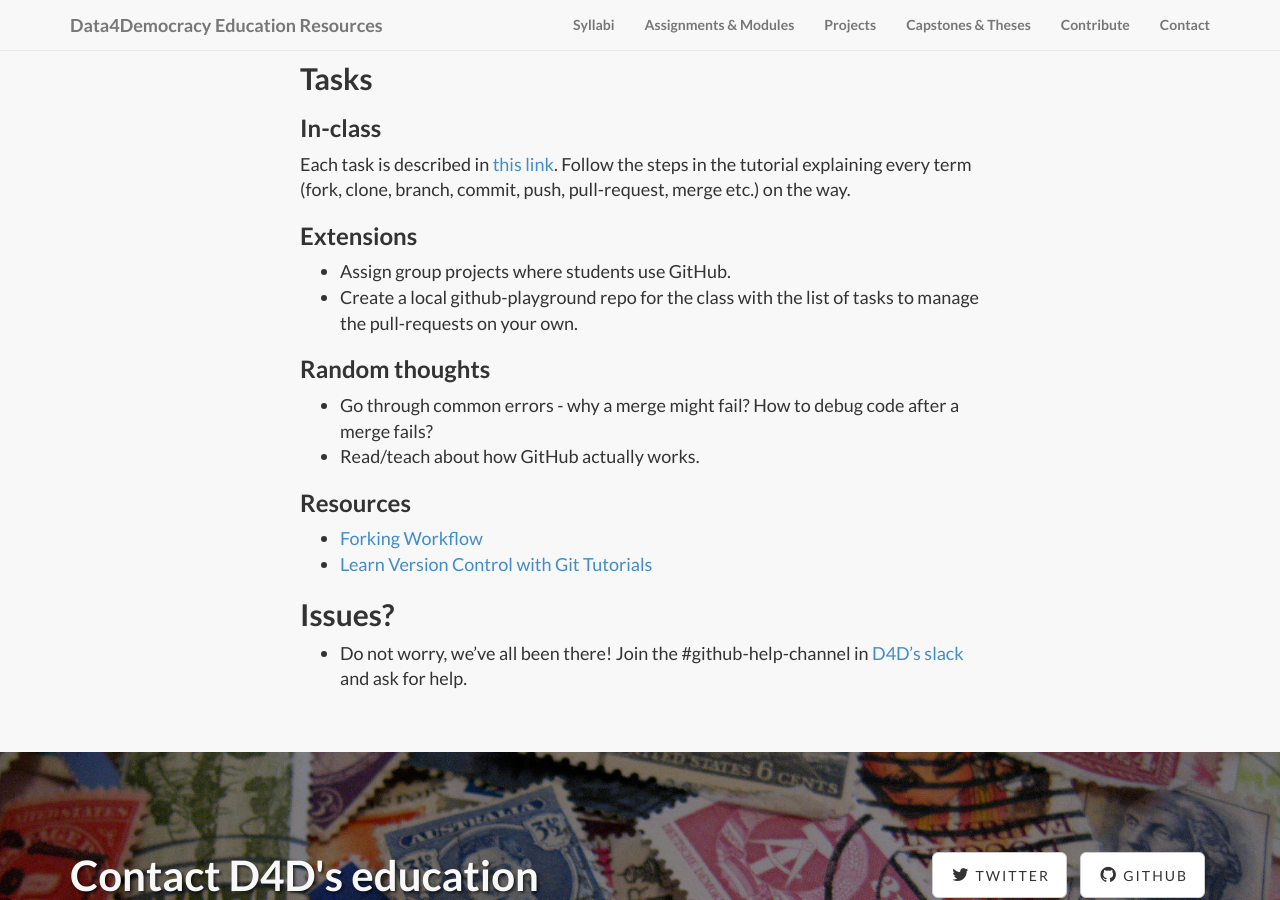
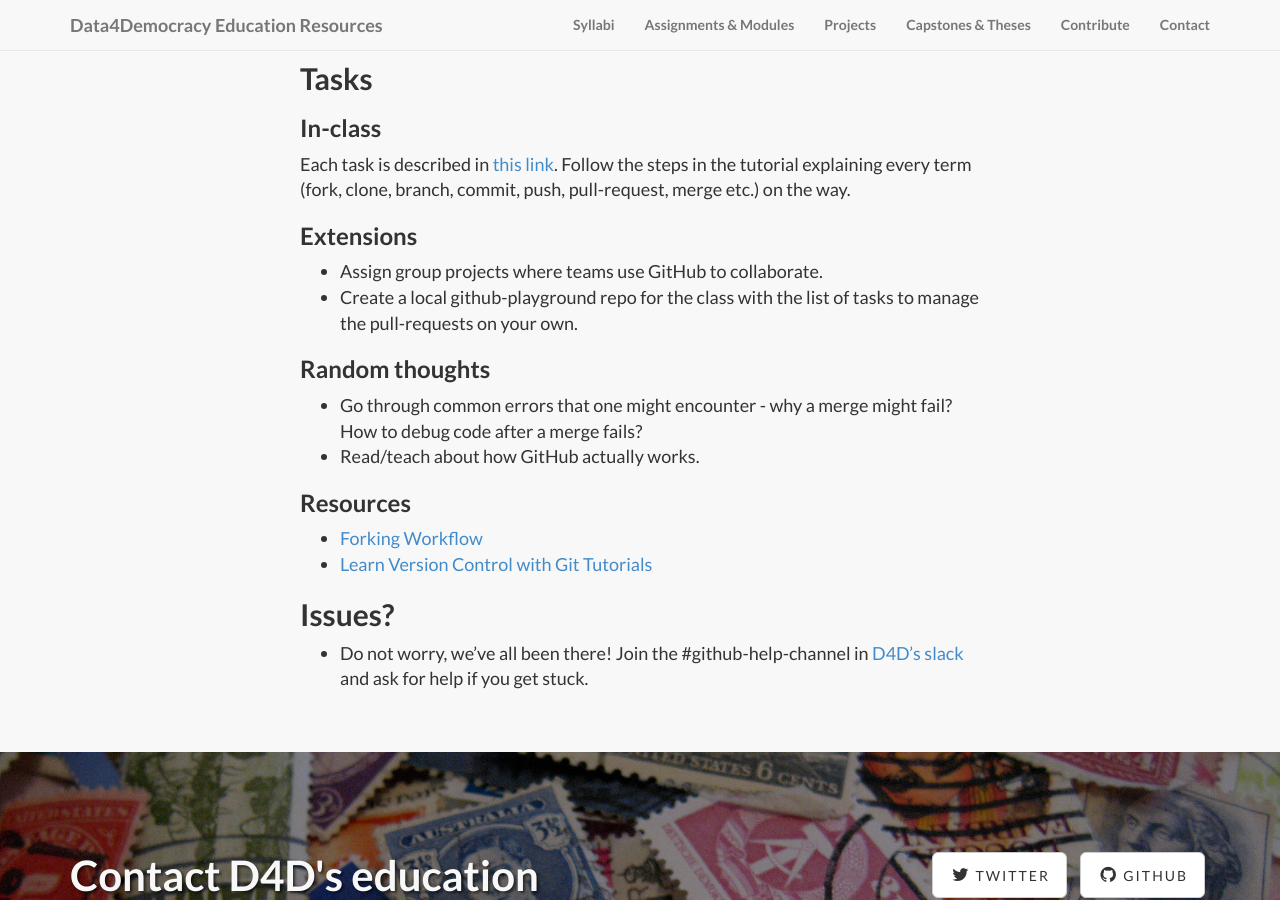
Before and after one commit to Data4Democracy/educational-hub, a Jekyll site: the page built from assignments/github_playground.md, in a window 1280 px wide and 900 px high, scrolled down 1146 px. Built offline with Jekyll 4.4.1, drawn with Linux system fonts in a browser that asks for light colours.

```diff
--- a/assignments/github_playground.md
+++ b/assignments/github_playground.md
@@ -39,13 +39,13 @@
 
 ### Extensions
 
-* Assign group projects where students use GitHub.
+* Assign group projects where teams use GitHub to collaborate.
 * Create a local github-playground repo for the class with the list of tasks to manage the pull-requests on your own.
 
 
 ### Random thoughts
 
-* Go through common errors - why a merge might fail? How to debug code after a merge fails?
+* Go through common errors that one might encounter - why a merge might fail? How to debug code after a merge fails?
 * Read/teach about how GitHub actually works.
 
 ### Resources
@@ -55,4 +55,4 @@
 
 ## Issues?
 
-* Do not worry, we've all been there! Join the #github-help-channel in [D4D's slack](https://datafordemocracy.slack.com/) and ask for help.
+* Do not worry, we've all been there! Join the #github-help-channel in [D4D's slack](https://datafordemocracy.slack.com/) and ask for help if you get stuck.
```
